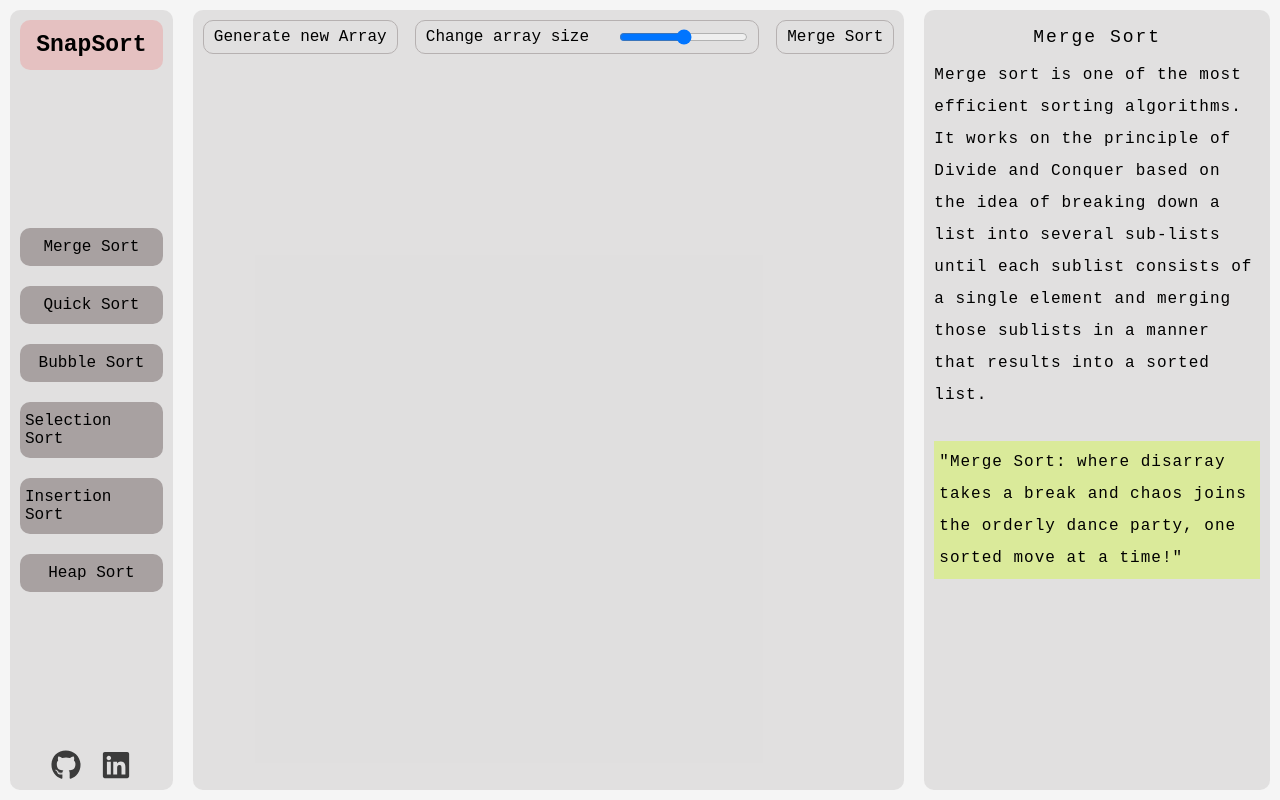
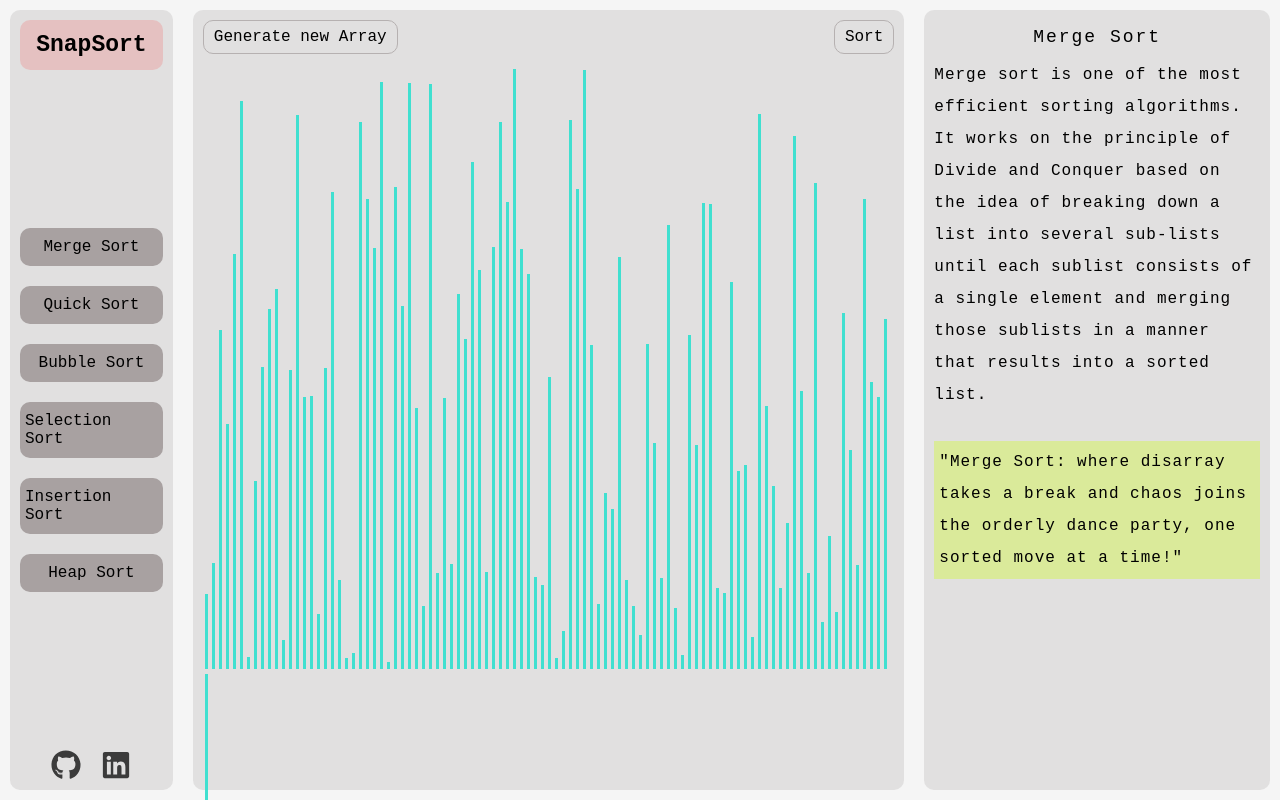
Before and after one commit to Ashermuzic/sort_visualizer, a React (Vite) app: page / in a window 1280 px wide. Shown: the top 800 px of the page. Built offline with nearby package versions, Linux system fonts and the light colour scheme.

Commit message:
done with merge sort

```diff
--- /dev/null
+++ b/src/components/SortingAlgorithms/SortingAlgorithms.js
@@ -0,0 +1,77 @@
+export function getMergeSortAnimations(array) {
+  const animations = [];
+  if (array.length <= 1) return array;
+  const auxiliaryArray = array.slice();
+  mergeSortHelper(array, 0, array.length - 1, auxiliaryArray, animations);
+  return animations;
+}
+
+function mergeSortHelper(
+  mainArray,
+  startIdx,
+  endIdx,
+  auxiliaryArray,
+  animations
+) {
+  if (startIdx === endIdx) return;
+  const middleIdx = Math.floor((startIdx + endIdx) / 2);
+  mergeSortHelper(auxiliaryArray, startIdx, middleIdx, mainArray, animations);
+  mergeSortHelper(auxiliaryArray, middleIdx + 1, endIdx, mainArray, animations);
+  doMerge(mainArray, startIdx, middleIdx, endIdx, auxiliaryArray, animations);
+}
+
+function doMerge(
+  mainArray,
+  startIdx,
+  middleIdx,
+  endIdx,
+  auxiliaryArray,
+  animations
+) {
+  let k = startIdx;
+  let i = startIdx;
+  let j = middleIdx + 1;
+  while (i <= middleIdx && j <= endIdx) {
+    // These are the values that we're comparing; we push them once
+    // to change their color.
+    animations.push([i, j]);
+    // These are the values that we're comparing; we push them a second
+    // time to revert their color.
+    animations.push([i, j]);
+    if (auxiliaryArray[i] <= auxiliaryArray[j]) {
+      // We overwrite the value at index k in the original array with the
+      // value at index i in the auxiliary array.
+      animations.push([k, auxiliaryArray[i]]);
+      mainArray[k++] = auxiliaryArray[i++];
+    } else {
+      // We overwrite the value at index k in the original array with the
+      // value at index j in the auxiliary array.
+      animations.push([k, auxiliaryArray[j]]);
+      mainArray[k++] = auxiliaryArray[j++];
+    }
+  }
+  while (i <= middleIdx) {
+    // These are the values that we're comparing; we push them once
+    // to change their color.
+    animations.push([i, i]);
+    // These are the values that we're comparing; we push them a second
+    // time to revert their color.
+    animations.push([i, i]);
+    // We overwrite the value at index k in the original array with the
+    // value at index i in the auxiliary array.
+    animations.push([k, auxiliaryArray[i]]);
+    mainArray[k++] = auxiliaryArray[i++];
+  }
+  while (j <= endIdx) {
+    // These are the values that we're comparing; we push them once
+    // to change their color.
+    animations.push([j, j]);
+    // These are the values that we're comparing; we push them a second
+    // time to revert their color.
+    animations.push([j, j]);
+    // We overwrite the value at index k in the original array with the
+    // value at index j in the auxiliary array.
+    animations.push([k, auxiliaryArray[j]]);
+    mainArray[k++] = auxiliaryArray[j++];
+  }
+}
--- /dev/null
+++ b/src/components/SortingVisualizer/SortingVisualizer.jsx
@@ -0,0 +1,140 @@
+import React from "react";
+import { getMergeSortAnimations } from "../SortingAlgorithms/SortingAlgorithms.js";
+import "./SortingVisualizer.scss";
+
+// Change this value for the speed of the animations.
+const ANIMATION_SPEED_MS = 5;
+
+// Change this value for the number of bars (value) in the array.
+const NUMBER_OF_ARRAY_BARS = 100;
+
+// This is the main color of the array bars.
+const PRIMARY_COLOR = "turquoise";
+
+// This is the color of array bars that are being compared throughout the animations.
+const SECONDARY_COLOR = "red";
+
+export class SortingVisualizer extends React.Component {
+  constructor(props) {
+    super(props);
+
+    this.state = {
+      array: [],
+    };
+  }
+
+  componentDidMount() {
+    this.resetArray();
+  }
+
+  resetArray() {
+    const array = [];
+    for (let i = 0; i < NUMBER_OF_ARRAY_BARS; i++) {
+      array.push(randomIntFromInterval(5, 600));
+    }
+    this.setState({ array });
+  }
+
+  mergeSort() {
+    const animations = getMergeSortAnimations(this.state.array);
+    for (let i = 0; i < animations.length; i++) {
+      const arrayBars = document.getElementsByClassName("array-bar");
+      const isColorChange = i % 3 !== 2;
+      if (isColorChange) {
+        const [barOneIdx, barTwoIdx] = animations[i];
+        const barOneStyle = arrayBars[barOneIdx].style;
+        const barTwoStyle = arrayBars[barTwoIdx].style;
+        const color = i % 3 === 0 ? SECONDARY_COLOR : PRIMARY_COLOR;
+        setTimeout(() => {
+          barOneStyle.backgroundColor = color;
+          barTwoStyle.backgroundColor = color;
+        }, i * ANIMATION_SPEED_MS);
+      } else {
+        setTimeout(() => {
+          const [barOneIdx, newHeight] = animations[i];
+          const barOneStyle = arrayBars[barOneIdx].style;
+          barOneStyle.height = `${newHeight}px`;
+        }, i * ANIMATION_SPEED_MS);
+      }
+    }
+  }
+
+  quickSort() {}
+
+  heapSort() {}
+
+  bubblerSort() {}
+
+  testSortingAlgorithms() {
+    for (let i = 0; i < 100; i++) {
+      const array = [];
+      const length = randomIntFromInterval(1, 1000);
+      for (let i = 0; i < length; i++) {
+        array.push(randomIntFromInterval(-1000, 1000));
+      }
+      const javaScriptSortedArray = array.slice().sort((a, b) => a - b);
+      const mergeSortedArray = getMergeSortAnimations(array.slice());
+      console.log(arraysAreEqual(javaScriptSortedArray, mergeSortedArray));
+    }
+  }
+
+  render() {
+    const { array } = this.state;
+
+    return (
+      <div>
+        <div className="content-card-navbar">
+          <div
+            className="content-card-navbar-button"
+            onClick={() => this.resetArray()}
+            style={{ cursor: "pointer" }}
+          >
+            Generate new Array
+          </div>
+
+          <div
+            className="content-card-navbar-button"
+            style={{ cursor: "pointer" }}
+            onClick={() => this.mergeSort()}
+          >
+            Sort
+          </div>
+          {/* <div
+            className="content-card-navbar-button"
+            style={{ cursor: "pointer" }}
+            onClick={() => this.testSortingAlgorithms()}
+          >
+            test Sort
+          </div> */}
+        </div>
+        <div className="array-container">
+          {array.map((value, idx) => (
+            <div
+              className="array-bar"
+              key={idx}
+              style={{ height: `${value}px` }}
+            ></div>
+          ))}
+        </div>
+      </div>
+    );
+  }
+}
+
+function randomIntFromInterval(min, max) {
+  // min and max included
+  return Math.floor(Math.random() * (max - min + 1) + min);
+}
+
+function arraysAreEqual(arrayOne, arrayTwo) {
+  if (arrayOne.length !== arrayTwo.length) return false;
+  for (let i = 0; i < arrayOne.length; i++) {
+    if (arrayOne[i] !== arrayTwo[i]) {
+      return false;
+    }
+  }
+  return true;
+}
+
+export default SortingVisualizer;
+// upto here
--- /dev/null
+++ b/src/components/SortingVisualizer/SortingVisualizer.scss
@@ -0,0 +1,23 @@
+.content-card-navbar {
+  display: flex;
+  justify-content: space-between;
+  margin-bottom: 15px;
+  .content-card-navbar-button {
+    padding: 7px 10px;
+    border: 1px solid rgb(182, 177, 177);
+    border-radius: 10px;
+    .button-range {
+      display: flex;
+      gap: 30px;
+    }
+  }
+}
+.array-container {
+  .array-bar {
+    width: 3px;
+    background-color: turquoise;
+    display: inline-block;
+    margin: 0 2px;
+    transition: 0.1s;
+  }
+}
--- a/src/components/content/Content.jsx
+++ b/src/components/content/Content.jsx
@@ -1,21 +1,14 @@
 import React from "react";
 import "./content.scss";
+import SortingVisualizer from "../SortingVisualizer/SortingVisualizer";
 
 function Content() {
   return (
     <div className="content-container">
       <div className="content-card">
-        <div className="content-card-navbar">
-          <div className="content-card-navbar-button">Generate new Array</div>
-          <div className="content-card-navbar-button">
-            <div className="button-range">
-              <p>Change array size</p>
-              <input type="range" />
-            </div>
-          </div>
-          <div className="content-card-navbar-button">Merge Sort</div>
+        <div className="content-card-main">
+          <SortingVisualizer></SortingVisualizer>
         </div>
-        <div className="content-card-main"></div>
       </div>
     </div>
   );
--- a/src/components/content/content.scss
+++ b/src/components/content/content.scss
@@ -12,21 +12,10 @@
     padding: 10px;
     background-color: rgba(165, 161, 161, 0.26);
     height: calc(100vh - 20px);
-    .content-card-navbar {
+
+    .content-card-main {
       display: flex;
-      justify-content: space-between;
-      .content-card-navbar-button {
-        padding: 7px 10px;
-        border: 1px solid rgb(182, 177, 177);
-        border-radius: 10px;
-        .button-range {
-          display: flex;
-          gap: 30px;
-        }
-      }
-    }
-    .content-card-main {
-      background-color: red;
+      justify-content: center;
     }
   }
 }
```
